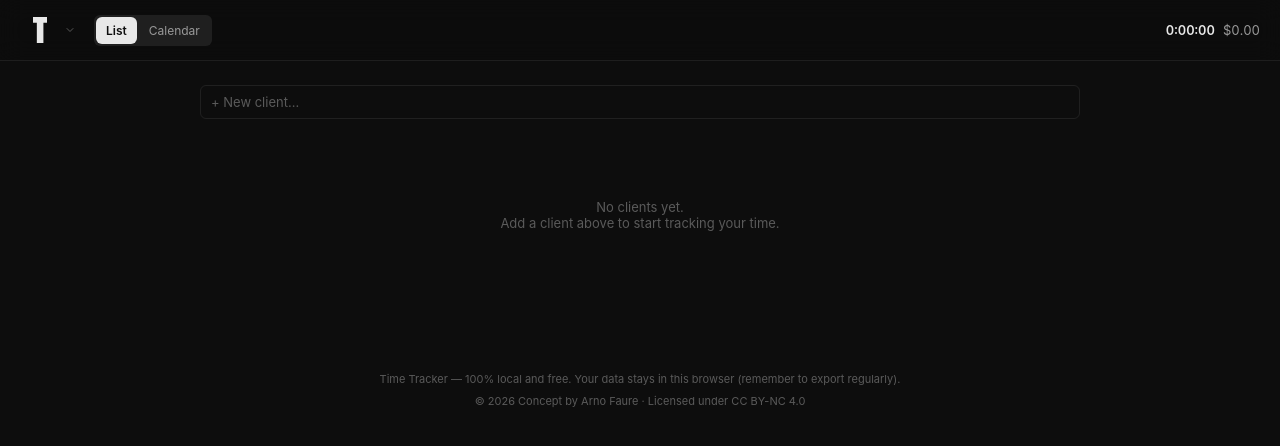
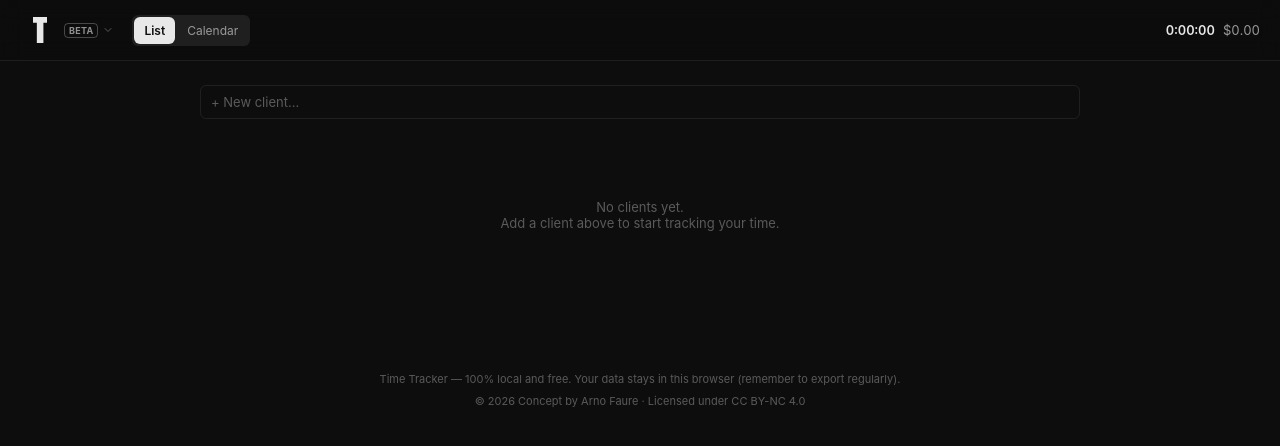
Before and after one commit to arnofaure/time, a plain HTML site: page index.html in a window 1280 px wide. Drawn offline with Linux system fonts and the light colour scheme.

Commit message:
Add BETA badge to app logo and cross-app menu links
Marks all four suite apps as beta consistently, with a shared badge style.

Co-Authored-By: Claude Sonnet 5 <noreply@anthropic.com>

```diff
--- a/index.html
+++ b/index.html
@@ -94,6 +94,10 @@
     flex-shrink: 0;
   }
   .tb-logo { height: 26px; width: auto; color: var(--text); display: block; }
+  .tb-beta {
+    font-size: 9px; font-weight: 700; letter-spacing: .03em; color: rgba(255,255,255,0.55);
+    padding: 1px 4px; border: 0.5px solid rgba(255,255,255,0.25); border-radius: 4px; flex-shrink: 0;
+  }
 
   .tb-dropdown {
     display: none;
@@ -699,6 +703,7 @@
           </g>
         </svg>
       </span>
+      <span class="tb-beta">BETA</span>
       <svg class="tb-chevron" width="12" height="12" viewBox="0 0 24 24" fill="none" stroke="currentColor" stroke-width="2" stroke-linecap="round" stroke-linejoin="round"><polyline points="6 9 12 15 18 9"/></svg>
     </button>
     <div class="tb-dropdown" id="logo-dropdown">
@@ -739,6 +744,7 @@
           </g>
         </svg>
         Storyboard App
+        <span class="tb-beta">BETA</span>
       </a>
       <a class="tb-btn" href="https://moodboard.arnofaure.com/" target="_blank" rel="noopener noreferrer" title="Open the Moodboard app">
         <svg width="13" height="13" viewBox="0 0 362 661" xmlns="http://www.w3.org/2000/svg">
@@ -751,6 +757,7 @@
           </g>
         </svg>
         Moodboard App
+        <span class="tb-beta">BETA</span>
       </a>
       <a class="tb-btn" href="https://blocking.arnofaure.com/" target="_blank" rel="noopener noreferrer" title="Open the Blocking app">
         <svg width="13" height="13" viewBox="0 0 144 263" xmlns="http://www.w3.org/2000/svg">
@@ -763,6 +770,7 @@
           </g>
         </svg>
         Blocking App
+        <span class="tb-beta">BETA</span>
       </a>
       <div class="tb-menu-footer">
         <span class="tb-menu-footer-left">
```
